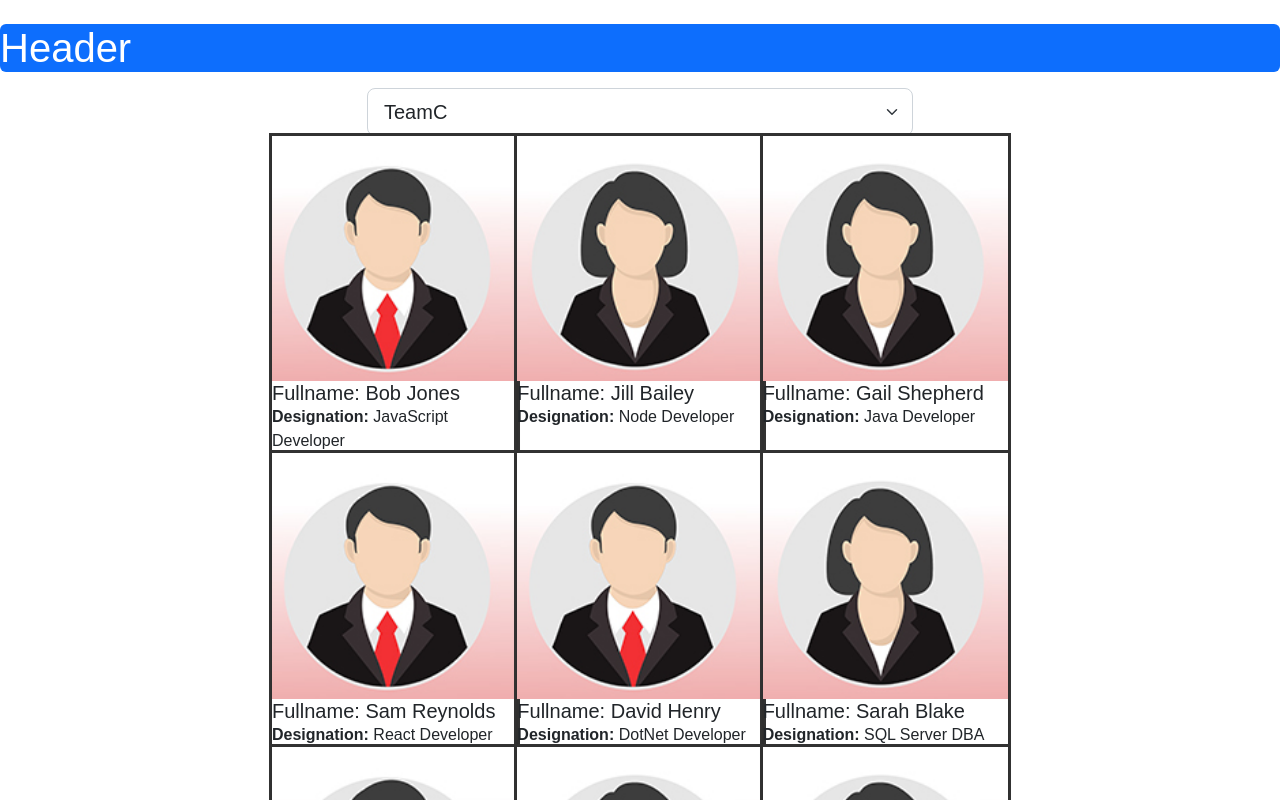
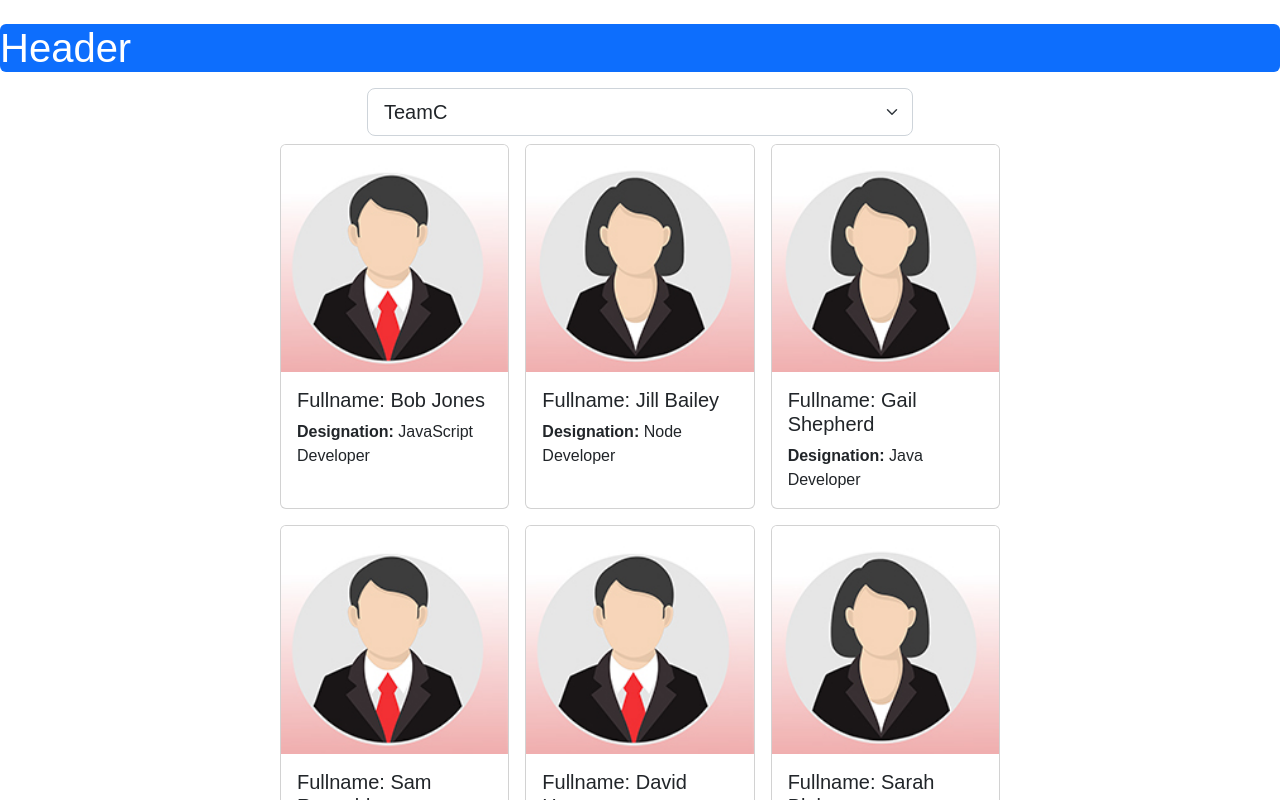
Before and after one commit to aalisina/teams-designation, a React (Create React App) app: page / in a window 1280 px wide. Shown: the top 800 px of the page. Built offline with nearby package versions, Linux system fonts and the light colour scheme.

Commit message:
Added functionality to handle the card clicks of employees

```diff
--- a/src/Employees.jsx
+++ b/src/Employees.jsx
@@ -93,17 +93,14 @@
   const handleTeamSelectionChange = (event) => {
     setSelectedTeam(event.target.value);
   }
-  const handleEmployeeCardClick = (event) => {
-    const transformedEmployees = employees.map((employee)=> {
-      return (employee.id === parseInt(event.currentTarget.id) ? (employee.teamName === selectedTeam ? {...employee, teamName: ''}:
-                                                                  {...employee, teamName: selectedTeam}): employee)
-    })
-    // return transformedEmployees
+  const handleEmployeeCardClick =(event) => {
+
+    const transformedEmployees = employees.map((employee) => employee.id === parseInt(event.currentTarget.id)
+      ? (employee.teamName === selectedTeam) ? { ...employee, teamName: '' } : { ...employee, teamName: selectedTeam }
+      : employee);
+    setEmployees(transformedEmployees);
+
   }
-  //   const transformedEmployees = employees.map((employee) => {
-  //     employee.id === parseInt(event.currentTarget.id) ? (employee.teamName === selectedTeam) ? {...employee, teamName: '' } : { ...employee, teamName: selectedTeam }: employee)
-  //   })
-  // }
 
   return (
     <main>
@@ -122,7 +119,7 @@
             <div className='card-collection'>
               {employees.map((employee) => {
                 return (
-                  <div id={employee.id} className='standout' style={{ cursor: "pointer" }} key={employee.id} onClick={handleEmployeeCardClick} >
+                  <div id={employee.id} className={(employee.teamName === selectedTeam ? 'card m-2 standout' : 'card m-2')} style={{ cursor: "pointer" }} key={employee.id} onClick={handleEmployeeCardClick} >
                     <img src={employee.gender === 'male' ? maleProfile : femaleProfile} alt={employee.fullName} className='card-img-top' />
                     <div className='card-body'>
                       <h5 className='card-title'>
```
